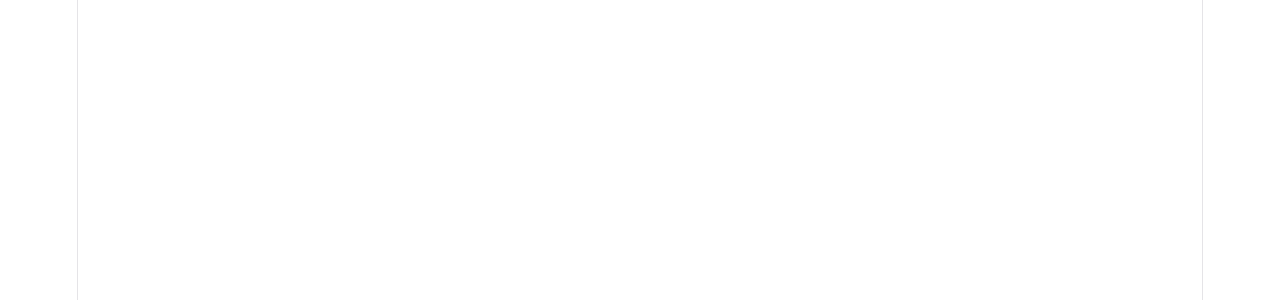
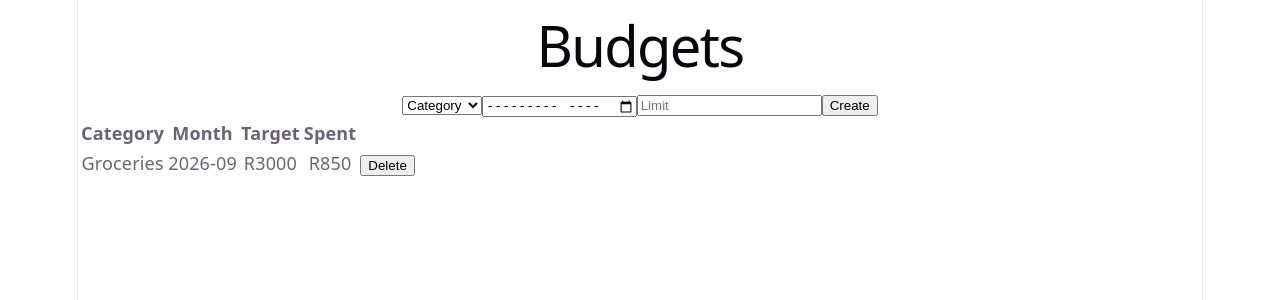
Before and after one commit to eri892821/OI-348-project-practice-space, a React (Vite) app in the folder OI_348-Project/: page / in a window 1280 px wide. Shown: the top 300 px of the page. Built offline with nearby package versions, Linux system fonts and the light colour scheme.

Commit message:
corrected app.jsx import tag

```diff
--- a/OI_348-Project/src/App.jsx
+++ b/OI_348-Project/src/App.jsx
@@ -4,7 +4,7 @@
 
 
 function App() {
-  return <budgets/>
+  return <Budgets/>
 }
 
 export default App
```
